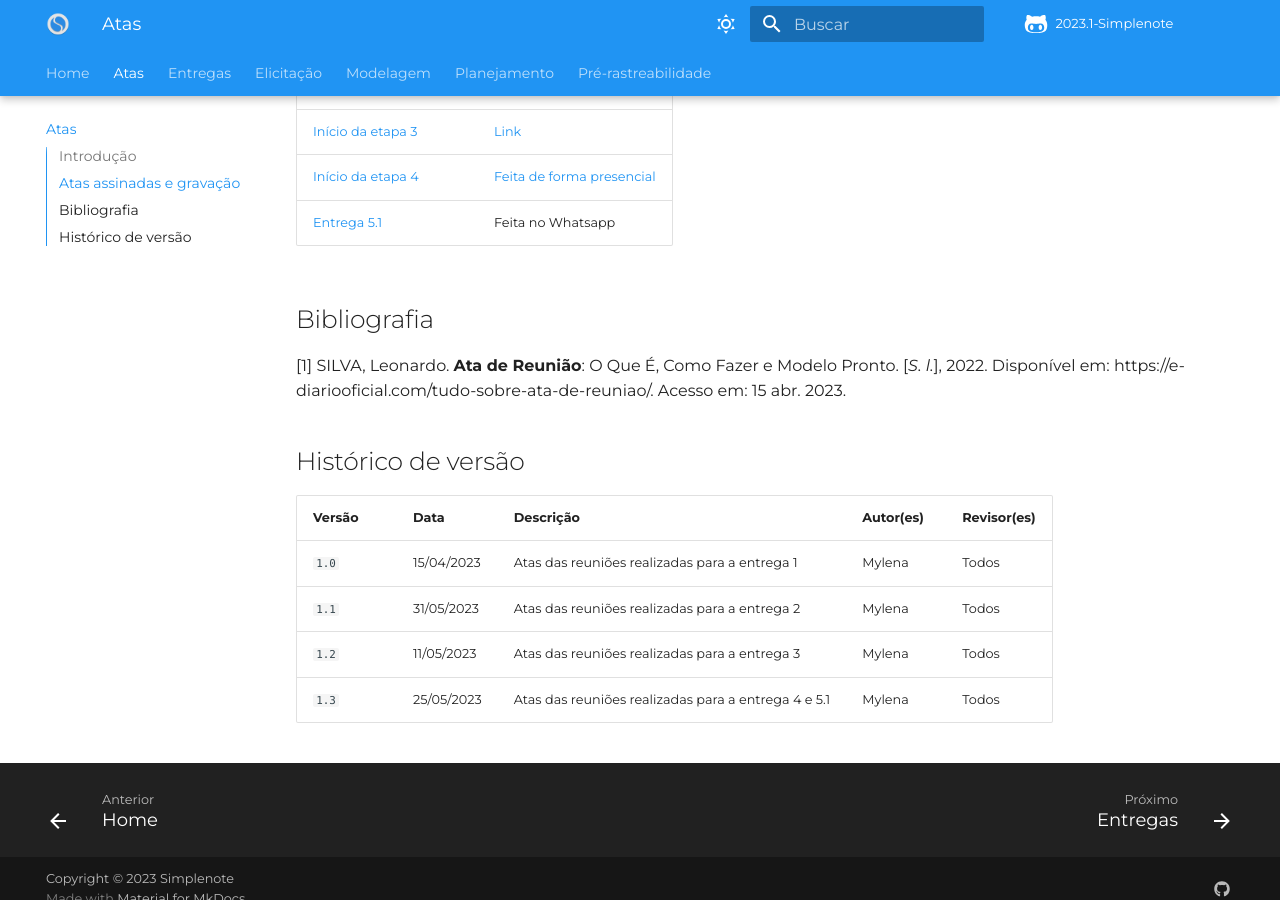
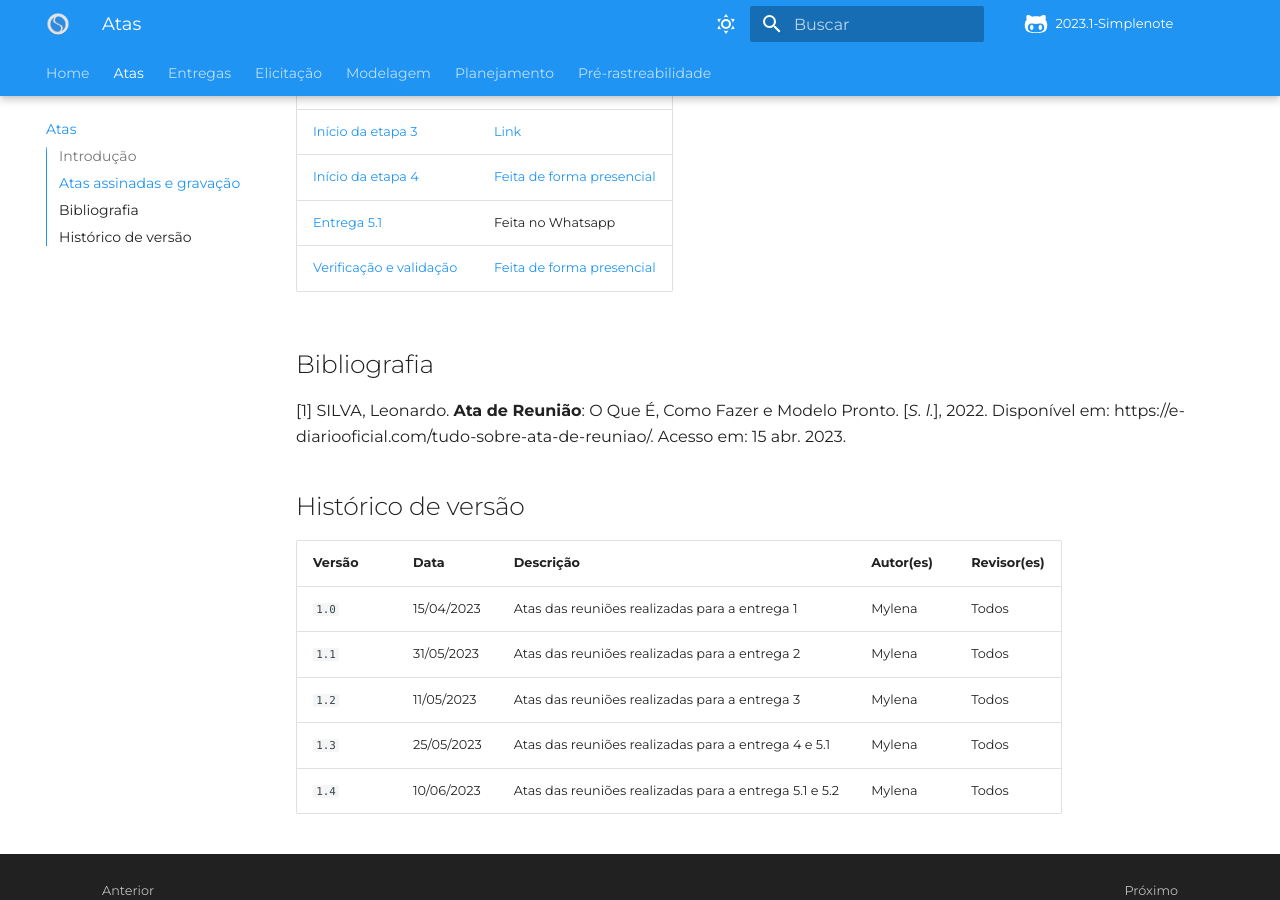
Before and after one commit to Requisitos-de-Software/2023.1-Simplenote, an MkDocs documentation site: the page built from docs/atas.md, in a window 1280 px wide and 900 px high, scrolled down 652 px. Built offline with MkDocs 1.6.1 and Material for MkDocs 9.7.7, drawn with Linux system fonts in a browser that asks for light colours; some web fonts are replaced; comment, search, counter and statistics services are not loaded.

Commit message:
Update atas.md

```diff
--- a/docs/atas.md
+++ b/docs/atas.md
@@ -18,7 +18,7 @@ Devido a sua importância, as atas devem ser assinadas pelos participantes da re
 |[Início da etapa 3](https://unbbr-my.sharepoint.com/:b:/g/personal/211029497_aluno_unb_br/EZoPfEuO2AFFj1s8ctUed_EBM570csctoPsSm1SoaUIFfg?e=IpNYqe) | [Link](https://youtu.be/El_cwOEWp14)
 |[Início da etapa 4 ](https://unbbr-my.sharepoint.com/:b:/g/personal/211029497_aluno_unb_br/ET0cLXPtA5RNkTa6TDa_BPwB8QUmMvR31_o7CPkXOJXNGQ?e=y1A0NJ)   | [Feita de forma presencial](https://unbbr-my.sharepoint.com/:i:/g/personal/211029497_aluno_unb_br/ERKoNKGXiQpBhrZ4-yRppUEBh_hzvNKimq6oJPt9-rMTKw?e=9dDfPX)|
 | [Entrega 5.1](https://unbbr-my.sharepoint.com/:b:/g/personal/211029497_aluno_unb_br/EfN-Uq17mS1Gn7_NABA_laMBkOsyba_wQTxBBjLPbGFA_Q?e=VCHPig)| Feita no Whatsapp
-
+| [Verificação e validação](https://unbbr-my.sharepoint.com/:b:/g/personal/211029497_aluno_unb_br/EZVINflYfH1OqQWNvFwZPbcBQGjzb-iCjTmB5k3rgh7rHQ?e=oRfU8H) | [Feita de forma presencial](https://unbbr-my.sharepoint.com/:i:/g/personal/211029497_aluno_unb_br/ERI3-4jbdHNGuobwbSv35G0BY1icuHHwCiY5FTtHzDqWoQ?e=JRQqWP)
 
 
 ## Bibliografia
@@ -31,3 +31,4 @@ Devido a sua importância, as atas devem ser assinadas pelos participantes da re
 | `1.1` |31/05/2023|Atas das reuniões realizadas para a entrega 2| Mylena| Todos
 | `1.2` |11/05/2023|Atas das reuniões realizadas para a entrega 3 | Mylena| Todos
 | `1.3` |25/05/2023|Atas das reuniões realizadas para a entrega 4 e 5.1 | Mylena| Todos
+| `1.4` |10/06/2023|Atas das reuniões realizadas para a entrega 5.1 e 5.2 | Mylena| Todos
```
